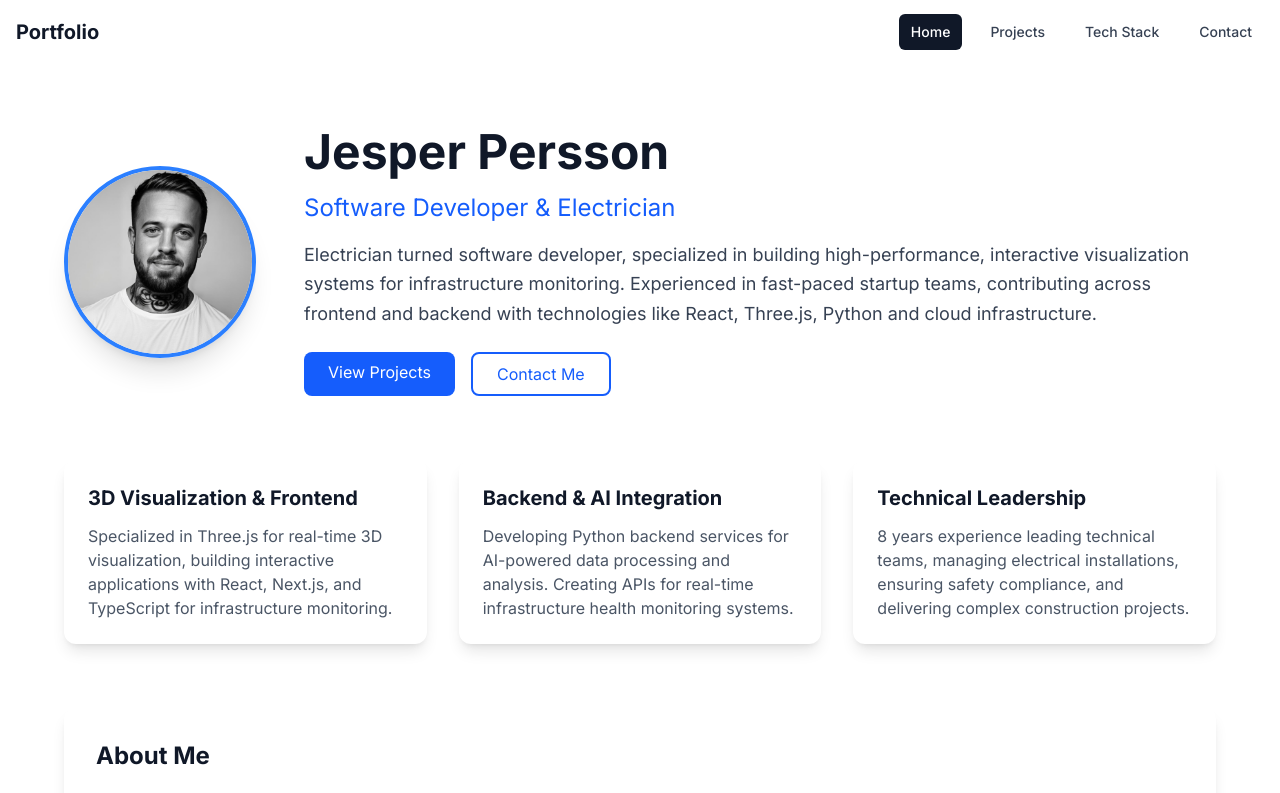
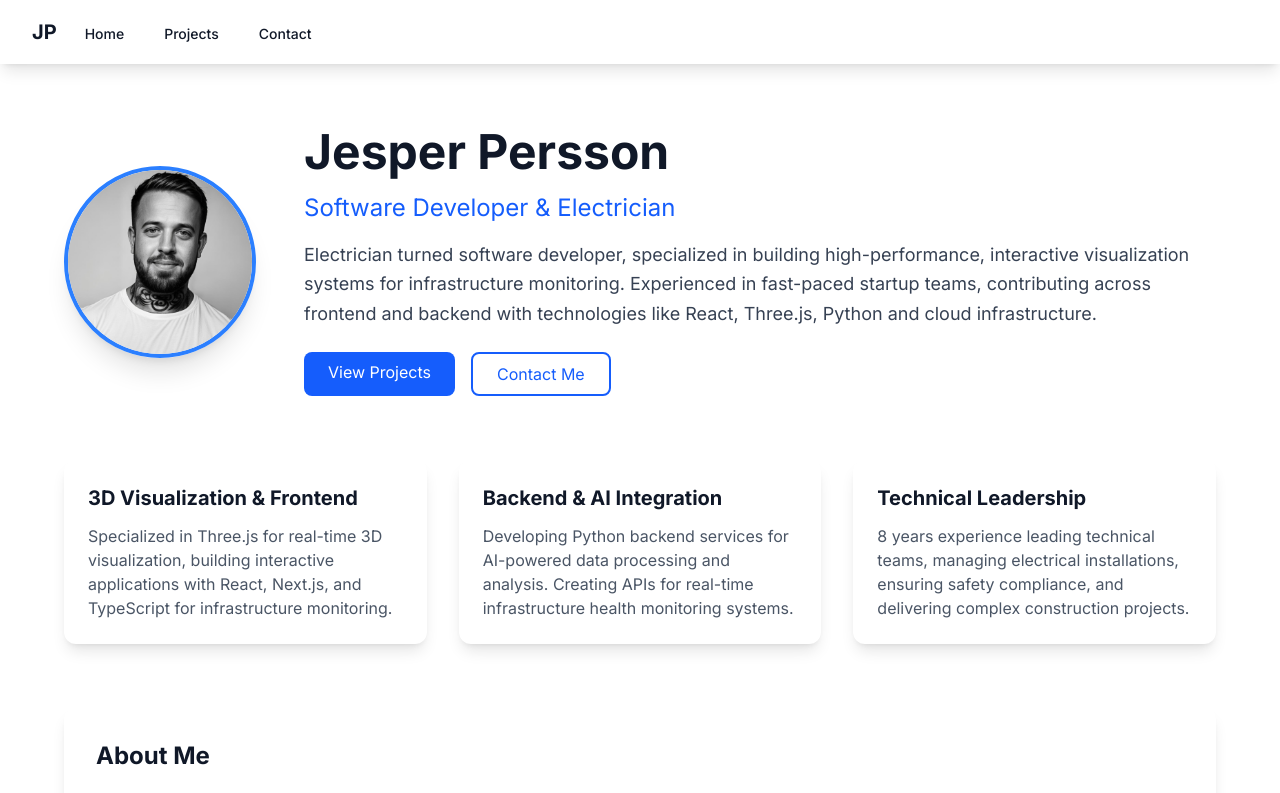
Before and after one commit to JEPPE9103/Portfolio, a Next.js app: page / in a window 1280 px wide. Shown: the top 793 px of the page. Built offline with nearby package versions, Linux system fonts and the light colour scheme; no server answers.

Commit message:
Add responsive navigation with mobile menu

```diff
--- a/src/app/layout.tsx
+++ b/src/app/layout.tsx
@@ -6,14 +6,8 @@
 const inter = Inter({ subsets: ["latin"] });
 
 export const metadata: Metadata = {
-  metadataBase: new URL(process.env.NEXT_PUBLIC_SITE_URL || 'http://localhost:3000'),
-  title: "Developer Portfolio",
-  description: "Electrical engineer turned software developer, specialized in building high-performance, interactive 3D visualization systems.",
-  openGraph: {
-    title: "Developer Portfolio",
-    description: "Electrical engineer turned software developer, specialized in building high-performance, interactive 3D visualization systems.",
-    images: ["/images/og-image.jpg"],
-  },
+  title: "Jesper Persson - Portfolio",
+  description: "Software Developer & Electrician",
 };
 
 export default function RootLayout({
@@ -24,19 +18,8 @@
   return (
     <html lang="en">
       <body className={inter.className}>
-        <div className="min-h-screen flex flex-col">
-          <Navigation />
-          <main className="flex-grow bg-white dark:bg-gray-900">
-            {children}
-          </main>
-          <footer className="bg-white dark:bg-gray-800 shadow-lg mt-auto">
-            <div className="container mx-auto px-4 py-6">
-              <p className="text-center text-gray-700 dark:text-gray-300">
-                © {new Date().getFullYear()} Jesper Persson. All rights reserved.
-              </p>
-            </div>
-          </footer>
-        </div>
+        <Navigation />
+        {children}
       </body>
     </html>
   );
--- a/src/components/Navigation.tsx
+++ b/src/components/Navigation.tsx
@@ -1,51 +1,69 @@
 'use client'
 
+import { useState } from 'react'
 import Link from 'next/link'
-import { usePathname } from 'next/navigation'
+import { Bars3Icon, XMarkIcon } from '@heroicons/react/24/outline'
+
+export default function Navigation() {
+  const [isOpen, setIsOpen] = useState(false)
 
   const navigation = [
     { name: 'Home', href: '/' },
     { name: 'Projects', href: '/projects' },
-  { name: 'Tech Stack', href: '/tech-stack' },
     { name: 'Contact', href: '/contact' },
   ]
 
-export default function Navigation() {
-  const pathname = usePathname()
-
   return (
     <nav className="bg-white dark:bg-gray-800 shadow-lg">
-      <div className="container mx-auto px-4">
-        <div className="flex items-center justify-between h-16">
-          <div className="flex-shrink-0">
-            <Link
-              href="/"
-              className="text-xl font-bold text-gray-900 dark:text-white"
-            >
-              Portfolio
+      <div className="max-w-7xl mx-auto px-4 sm:px-6 lg:px-8">
+        <div className="flex justify-between h-16">
+          <div className="flex">
+            <div className="flex-shrink-0 flex items-center">
+              <Link href="/" className="text-xl font-bold text-gray-900 dark:text-white">
+                JP
               </Link>
             </div>
-
-          <div className="hidden md:block">
-            <div className="flex items-center space-x-4">
-              {navigation.map((item) => {
-                const isActive = pathname === item.href
-                return (
+            <div className="hidden sm:ml-6 sm:flex sm:space-x-8">
+              {navigation.map((item) => (
                 <Link
                   key={item.name}
                   href={item.href}
-                    className={`px-3 py-2 rounded-md text-sm font-medium ${
-                      isActive
-                        ? 'bg-gray-900 text-white dark:bg-gray-700'
-                        : 'text-gray-700 dark:text-gray-300 hover:bg-gray-100 dark:hover:bg-gray-700'
-                    }`}
+                  className="inline-flex items-center px-1 pt-1 text-sm font-medium text-gray-900 dark:text-gray-300 hover:text-blue-600 dark:hover:text-blue-400"
                 >
                   {item.name}
                 </Link>
-                )
-              })}
+              ))}
             </div>
           </div>
+          <div className="sm:hidden flex items-center">
+            <button
+              onClick={() => setIsOpen(!isOpen)}
+              className="inline-flex items-center justify-center p-2 rounded-md text-gray-400 hover:text-gray-500 hover:bg-gray-100 dark:hover:bg-gray-700 focus:outline-none"
+            >
+              <span className="sr-only">Open main menu</span>
+              {isOpen ? (
+                <XMarkIcon className="block h-6 w-6" aria-hidden="true" />
+              ) : (
+                <Bars3Icon className="block h-6 w-6" aria-hidden="true" />
+              )}
+            </button>
+          </div>
+        </div>
+      </div>
+
+      {/* Mobile menu */}
+      <div className={`${isOpen ? 'block' : 'hidden'} sm:hidden`}>
+        <div className="pt-2 pb-3 space-y-1">
+          {navigation.map((item) => (
+            <Link
+              key={item.name}
+              href={item.href}
+              className="block pl-3 pr-4 py-2 text-base font-medium text-gray-900 dark:text-gray-300 hover:text-blue-600 dark:hover:text-blue-400 hover:bg-gray-50 dark:hover:bg-gray-700"
+              onClick={() => setIsOpen(false)}
+            >
+              {item.name}
+            </Link>
+          ))}
         </div>
       </div>
     </nav>
```
Lines whose indentation alone changed are shown as unchanged.
